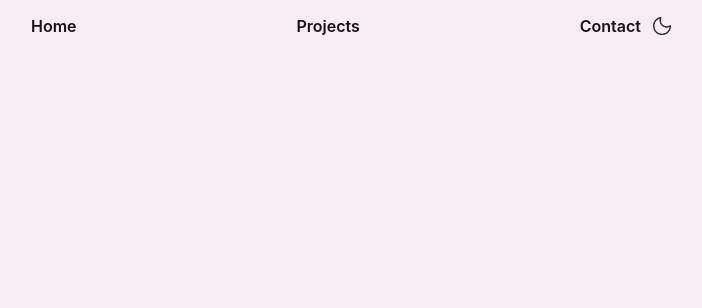
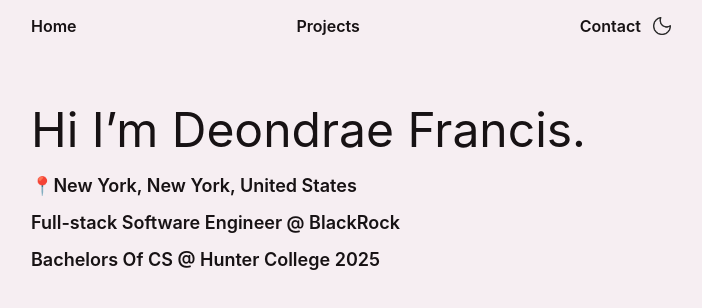
Before and after one commit to DFLotus/portfolio-website, an Angular app in the folder ps-site/: page / in a window 1280 px wide. Shown: the top 308 px of the page, without its empty margins (289-991 px from the left). Built offline with nearby package versions, Linux system fonts and the light colour scheme.

Commit message:
Hero section detail

```diff
--- a/ps-site/src/app/app.html
+++ b/ps-site/src/app/app.html
@@ -1,4 +1,5 @@
 <div class="content-body bg-col">
+    <!--Nav bar with theme functionality-->
     <div class="nav-bar">
         <p class="body-nav nav-pointer">Home</p>
         <p class="body-nav nav-pointer">Projects</p>
@@ -7,4 +8,11 @@
             <img class="mode-icon" [src]="iconPath" (click)="toggleTheme()" alt="theme icon"/>
         </div>
     </div>
+    <!--Hero-->
+    <div class="hero-section">
+        <p class="heading-xl hero-body">Hi I’m Deondrae Francis.</p>
+        <p class="body-large hero-body">📍New York, New York, United States</p>
+        <p class="body-large hero-body">Full-stack Software Engineer &#64; BlackRock</p>
+        <p class="body-large hero-body">Bachelors Of CS &#64; Hunter College 2025</p>
+    </div>
 </div>
--- a/ps-site/src/app/app.scss
+++ b/ps-site/src/app/app.scss
@@ -30,3 +30,16 @@
     margin-left: 12px;
     cursor: pointer;
 }
+
+.hero-section{
+    display: flex;
+    flex-direction: column;
+    margin-top: 3rem;
+    gap: 1rem;
+}
+
+.hero-body{
+    padding: 0;
+    margin: 0;
+    text-align: left;
+}
--- a/ps-site/src/styles/_typography.scss
+++ b/ps-site/src/styles/_typography.scss
@@ -11,6 +11,7 @@
 
 .body-large {
   font-size: var(--font-size-body-large);
+  font-weight: var(--font-semi-bold);
   color: var(--font-color);
 }
 
```
